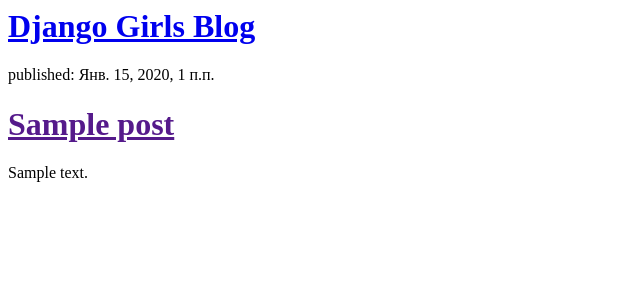
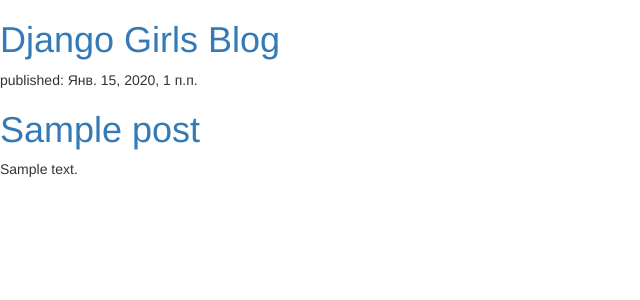
Before and after one commit to Leilahime/my-first-blog, a Django app: template blog/templates/blog/post_list.html in a window 1280 px wide. Shown: the top 300 px of the page, without its empty margins (0-640 px from the left). Run offline with Django 3.2, Linux system fonts and the light colour scheme; the template is opened without the code that fills it: values that come from a table or form of the project are taken from there, others are empty; tables that the repository leaves empty hold one stand-in row (values such as "Sample post"); some libraries are stand-ins or nearby versions.

Commit message:
with templates

```diff
--- a/blog/templates/blog/post_list.html
+++ b/blog/templates/blog/post_list.html
@@ -1,5 +1,7 @@
 <html>
     <head>
+      <link rel="stylesheet" href="//maxcdn.bootstrapcdn.com/bootstrap/3.2.0/css/bootstrap.min.css">
+      <link rel="stylesheet" href="//maxcdn.bootstrapcdn.com/bootstrap/3.2.0/css/bootstrap-theme.min.css">
       <div>
           <h1><a href="/">Django Girls Blog</a></h1>
       </div>
--- a/mysite/settings.py
+++ b/mysite/settings.py
@@ -55,7 +55,7 @@
 TEMPLATES = [
     {
         'BACKEND': 'django.template.backends.django.DjangoTemplates',
-        'DIRS': [],
+        'DIRS': [os.path.join(BASE_DIR, 'templates')],
         'APP_DIRS': True,
         'OPTIONS': {
             'context_processors': [
```
